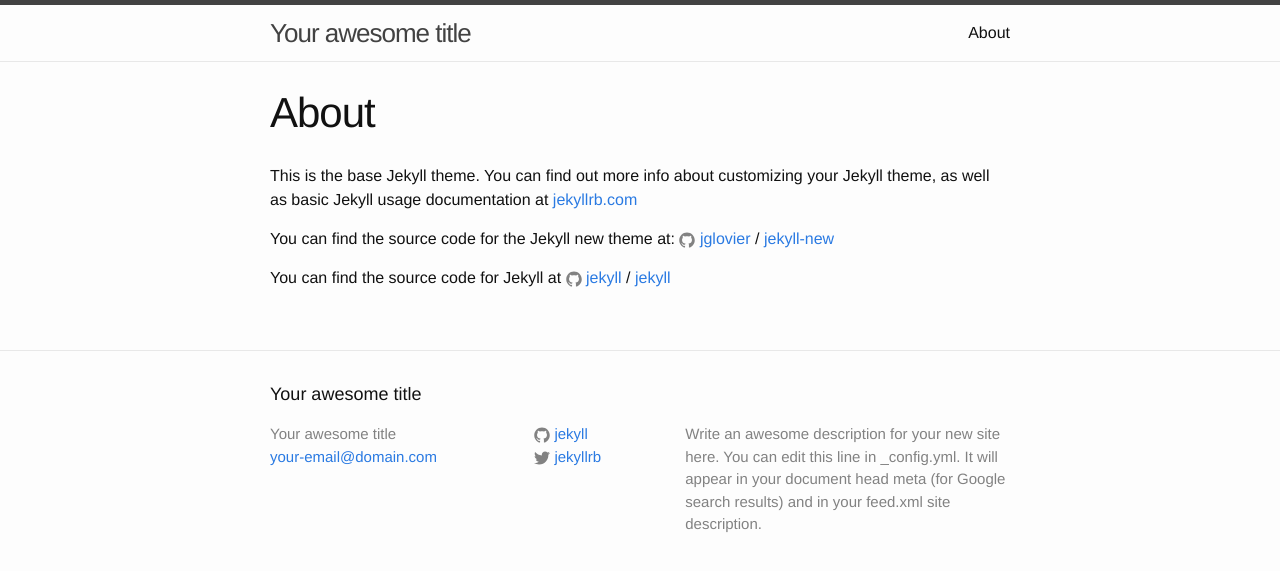
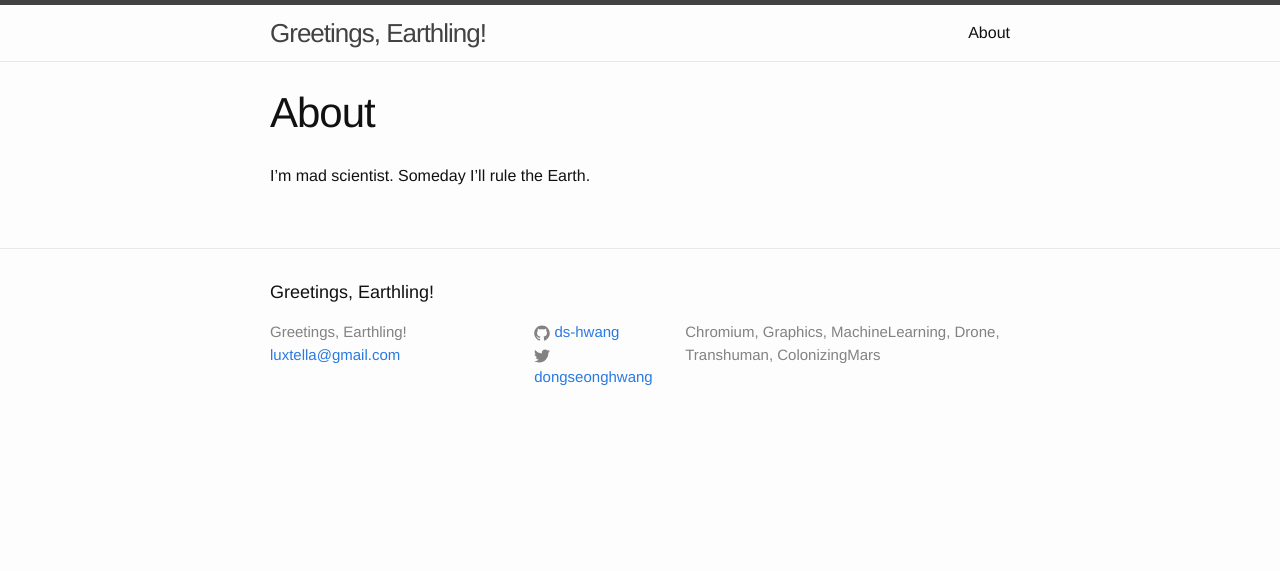
Before and after one commit to ds-hwang/ds-hwang.github.io, a Jekyll site: the page built from about.md, in a window 1280 px wide. Shown: the top 571 px of the page. Built offline with Jekyll 4.4.1, drawn with Linux system fonts in a browser that asks for light colours.

Commit message:
Edit personal info

```diff
--- a/_config.yml
+++ b/_config.yml
@@ -6,16 +6,14 @@
 # 'jekyll serve'. If you change this file, please restart the server process.
 
 # Site settings
-title: Your awesome title
-email: your-email@domain.com
+title: Greetings, Earthling!
+email: luxtella@gmail.com
 description: > # this means to ignore newlines until "baseurl:"
-  Write an awesome description for your new site here. You can edit this
-  line in _config.yml. It will appear in your document head meta (for
-  Google search results) and in your feed.xml site description.
+  Chromium, Graphics, MachineLearning, Drone, Transhuman, ColonizingMars
 baseurl: "" # the subpath of your site, e.g. /blog
-url: "http://yourdomain.com" # the base hostname & protocol for your site
-twitter_username: jekyllrb
-github_username:  jekyll
+url: "http://ds-hwang.github.io/" # the base hostname & protocol for your site
+twitter_username: dongseonghwang
+github_username:  ds-hwang
 
 # Build settings
 markdown: kramdown
--- a/about.md
+++ b/about.md
@@ -4,12 +4,4 @@
 permalink: /about/
 ---
 
-This is the base Jekyll theme. You can find out more info about customizing your Jekyll theme, as well as basic Jekyll usage documentation at [jekyllrb.com](http://jekyllrb.com/)
-
-You can find the source code for the Jekyll new theme at:
-{% include icon-github.html username="jglovier" %} /
-[jekyll-new](https://github.com/jglovier/jekyll-new)
-
-You can find the source code for Jekyll at
-{% include icon-github.html username="jekyll" %} /
-[jekyll](https://github.com/jekyll/jekyll)
+I'm mad scientist. Someday I'll rule the Earth.
```
